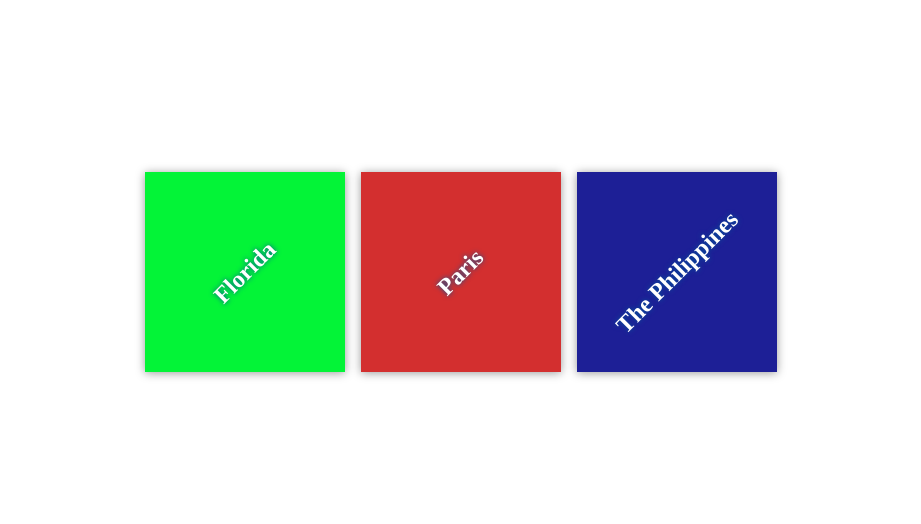
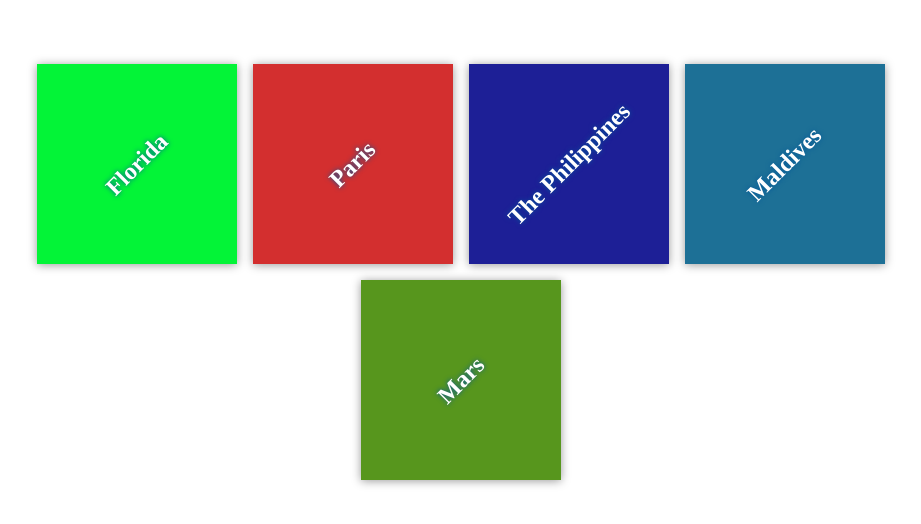
Before and after one commit to goodguynic/gitexplorer, a plain HTML site: page index.html in a window 1280 px wide. Shown: the part 128-652 px from the top of the page, without its empty margins (179-1100 px from the left). Drawn offline with Linux system fonts and the light colour scheme.

Commit message:
Add multiple destination

```diff
--- a/css/app.css
+++ b/css/app.css
@@ -57,3 +57,11 @@ h2 {
 #Philippines {
     background-color: #1d1f96;
 }
+
+#Maldives {
+    background-color: #1d7096;
+}
+
+#Mars {
+    background-color: #57961d;
+}
--- a/index.html
+++ b/index.html
@@ -20,6 +20,14 @@
             <div class="destination" id="Philippines">
                 <h2>The Philippines</h2>
             </div>
+
+            <div class="destination" id="Maldives">
+                <h2>Maldives</h2>
+            </div>
+
+            <div class="destination" id="Mars">
+                <h2>Mars</h2>
+            </div>
         </div>
     </div>
 
```
